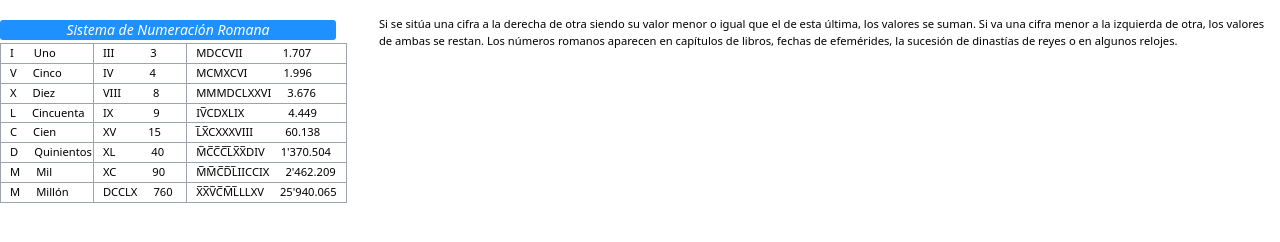
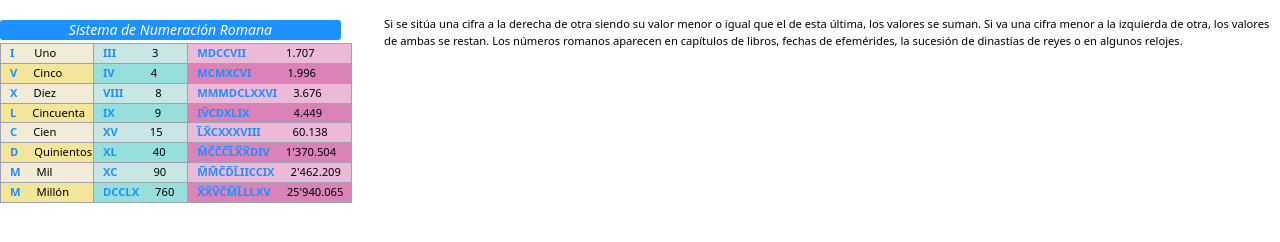
Before and after one commit to MaicolAA/eBook, a website: page pages/01Aritmetica/ArPage03.html in a window 1280 px wide. Drawn offline with nearby package versions, Linux system fonts and the light colour scheme.

Commit message:
second page aritmetics -ok

```diff
--- a/globalStyles/01_Aritmetics.css
+++ b/globalStyles/01_Aritmetics.css
@@ -112,7 +112,7 @@
   color: white;
   font-weight: 500;
   font-style: italic;
-  width: 21rem;
+  width: 21.3rem;
   border-radius: 0.2rem;
 }
 
@@ -124,8 +124,33 @@
 .romano {
   margin-right: 1rem;
   padding-left: 0.5rem;
+  color: #1e90ff;
+  font-weight: 600;
 }
 
+.casilla1 {
+  background-color: #db83b8;
+}
+
+.casilla2 {
+  background-color: #ecb9d8;
+}
+
+.casilla3 {
+  background-color: #96dfdb;
+}
+
+.casilla4 {
+  background-color: #c7e6e4;
+}
+
+.casilla5 {
+  background-color: #f3e69a;
+}
+
+.casilla6 {
+  background-color: #f0ecd7;
+}
 
 
 /*
--- a/pages/01Aritmetica/ArPage03.html
+++ b/pages/01Aritmetica/ArPage03.html
@@ -22,44 +22,44 @@
                     <table class="border-collapse border border-gray-400 textxxs mytable">
                         <tbody>
                             <tr class="myrow">
-                                <td class="border border-gray-400"><span class="romano">I</span><span class="mx-1">Uno</span></td>
-                                <td class="border border-gray-400"><span class="romano">III</span><span class="mx-5">3</span></td>
-                                <td class="border border-gray-400"><span class="romano">MDCCVII</span><span class="mx-6">1.707</span></td>
+                                <td class="border border-gray-400 casilla6"><span class="romano">I</span><span class="mx-1">Uno</span></td>
+                                <td class="border border-gray-400 casilla4"><span class="romano">III</span><span class="mx-5">3</span></td>
+                                <td class="border border-gray-400 casilla2"><span class="romano">MDCCVII</span><span class="mx-6">1.707</span></td>
                             </tr>
                             <tr class="myrow">
-                                <td class="border border-gray-400"><span class="romano">V</span>Cinco</td>
-                                <td class="border border-gray-400"><span class="romano">IV</span><span class="mx-5">4</span></td>
-                                <td class="border border-gray-400"><span class="romano">MCMXCVI</span><span class="mx-5">1.996</span></td>
+                                <td class="border border-gray-400 casilla5"><span class="romano">V</span>Cinco</td>
+                                <td class="border border-gray-400 casilla3"><span class="romano">IV</span><span class="mx-5">4</span></td>
+                                <td class="border border-gray-400 casilla1"><span class="romano">MCMXCVI</span><span class="mx-5">1.996</span></td>
                             </tr>
                             <tr class="myrow">
-                                <td class="border border-gray-400"><span class="romano">X</span>Diez</td>
-                                <td class="border border-gray-400"><span class="romano">VIII</span><span class="mx-4">8</span></td>
-                                <td class="border border-gray-400"><span class="romano">MMMDCLXXVI</span>3.676</td>
+                                <td class="border border-gray-400 casilla6"><span class="romano">X</span>Diez</td>
+                                <td class="border border-gray-400 casilla4"><span class="romano">VIII</span><span class="mx-4">8</span></td>
+                                <td class="border border-gray-400 casilla2"><span class="romano">MMMDCLXXVI</span>3.676</td>
                             </tr>
                             <tr class="myrow">
-                                <td class="border border-gray-400"><span class="romano">L</span>Cincuenta</td>
-                                <td class="border border-gray-400"><span class="romano">IX</span><span class="mx-6">9</span></td>
-                                <td class="border border-gray-400"><span class="romano"> IV̅CDXLIX</span><span class="mx-7">4.449</span></td>
+                                <td class="border border-gray-400 casilla5"><span class="romano">L</span>Cincuenta</td>
+                                <td class="border border-gray-400 casilla3"><span class="romano">IX</span><span class="mx-6">9</span></td>
+                                <td class="border border-gray-400 casilla1"><span class="romano"> IV̅CDXLIX</span><span class="mx-7">4.449</span></td>
                             </tr>
                             <tr class="myrow">
-                                <td class="border border-gray-400"><span class="romano">C</span>Cien</td>
-                                <td class="border border-gray-400"><span class="romano">XV</span><span class="mx-4">15</span></td>
-                                <td class="border border-gray-400"><span class="romano">L̅X̅CXXXVIII</span><span class="mx-4">60.138</span></td>
+                                <td class="border border-gray-400 casilla6"><span class="romano">C</span>Cien</td>
+                                <td class="border border-gray-400 casilla4"><span class="romano">XV</span><span class="mx-4">15</span></td>
+                                <td class="border border-gray-400 casilla2"><span class="romano">L̅X̅CXXXVIII</span><span class="mx-4">60.138</span></td>
                             </tr>
                             <tr class="myrow">
-                                <td class="border border-gray-400"><span class="romano">D</span>Quinientos</td>
-                                <td class="border border-gray-400"><span class="romano">XL</span><span class="mx-5">40</span></td>
-                                <td class="border border-gray-400"><span class="romano">M̅C̅C̅C̅L̅X̅X̅DIV</span>1'370.504</td>
+                                <td class="border border-gray-400 casilla5"><span class="romano">D</span>Quinientos</td>
+                                <td class="border border-gray-400 casilla3"><span class="romano">XL</span><span class="mx-5">40</span></td>
+                                <td class="border border-gray-400 casilla1"><span class="romano">M̅C̅C̅C̅L̅X̅X̅DIV</span>1'370.504</td>
                             </tr>
                             <tr class="myrow">
-                                <td class="border border-gray-400"><span class="romano">M</span>Mil</td>
-                                <td class="border border-gray-400"><span class="romano">XC</span><span class="mx-5">90</span></td>
-                                <td class="border border-gray-400"><span class="romano">M̅M̅C̅D̅L̅IICCIX</span>2'462.209</td>
+                                <td class="border border-gray-400 casilla6"><span class="romano">M</span>Mil</td>
+                                <td class="border border-gray-400 casilla4"><span class="romano">XC</span><span class="mx-5">90</span></td>
+                                <td class="border border-gray-400 casilla2"><span class="romano">M̅M̅C̅D̅L̅IICCIX</span>2'462.209</td>
                             </tr>
                             <tr class="myrow">
-                                <td class="border border-gray-400"><span class="romano">M</span>Millón</td>
-                                <td class="border border-gray-400"><span class="romano">DCCLX</span>760</td>
-                                <td class="border border-gray-400"><span class="romano">X̅X̅V̅C̅M̅L̅LLXV</span>25'940.065</td>
+                                <td class="border border-gray-400 casilla5"><span class="romano">M</span>Millón</td>
+                                <td class="border border-gray-400 casilla3"><span class="romano">DCCLX</span>760</td>
+                                <td class="border border-gray-400 casilla1"><span class="romano">X̅X̅V̅C̅M̅L̅LLXV</span>25'940.065</td>
                             </tr>
                         </tbody>
                     </table>
```
